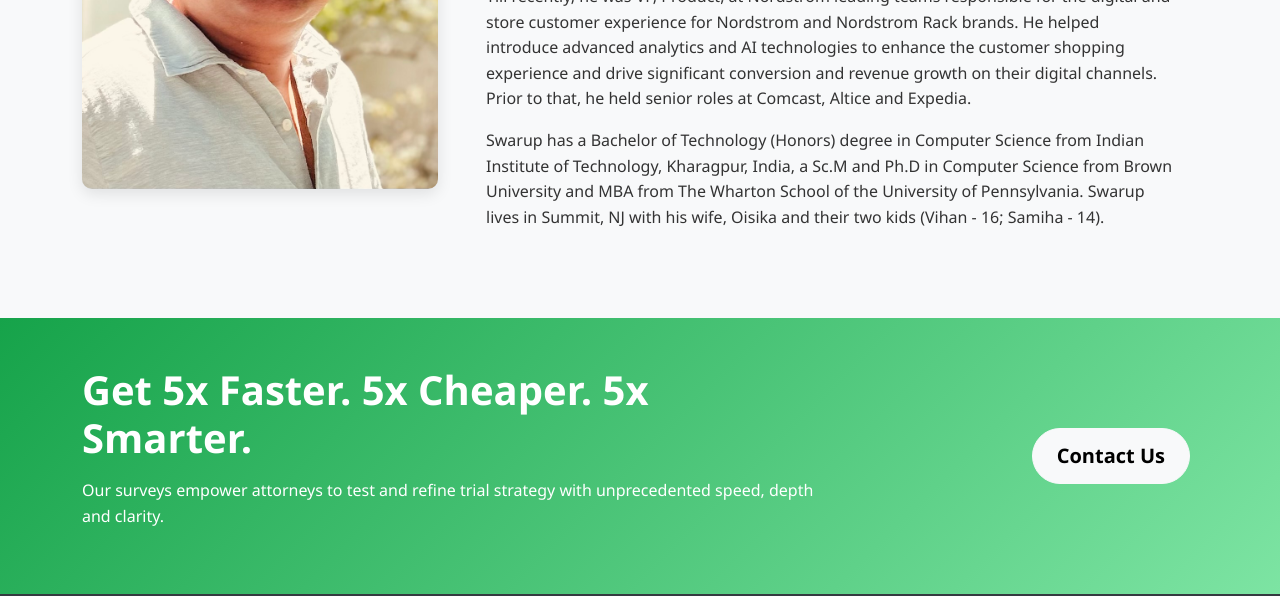
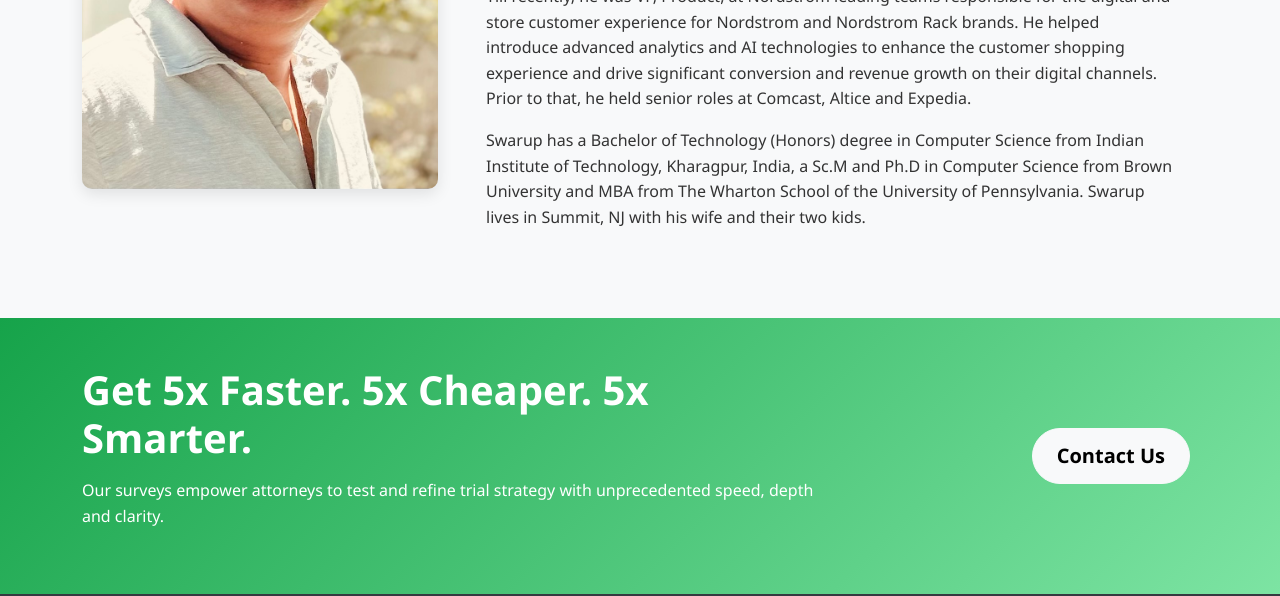
Before and after one commit to Reactomon/vh-ai, a plain HTML site: page team.html in a window 1280 px wide. Shown: the part 2380-2976 px from the top of the page. Drawn offline with nearby package versions, Linux system fonts and the light colour scheme.

Commit message:
Final Change for MVP

```diff
--- a/css/styles.css
+++ b/css/styles.css
@@ -537,7 +537,6 @@ a:hover {
   .navbar-dark .navbar-nav .nav-link.active,
   .navbar-dark .navbar-nav .nav-link:hover {
     color: var(--primary-color);
-    text-decoration: underline;
   }
 }
 @media (max-width: 767.98px) {
--- a/team.html
+++ b/team.html
@@ -311,7 +311,7 @@
                   Kharagpur, India, a Sc.M and Ph.D in Computer Science from
                   Brown University and MBA from The Wharton School of the
                   University of Pennsylvania. Swarup lives in Summit, NJ with
-                  his wife, Oisika and their two kids (Vihan - 16; Samiha - 14).
+                  his wife and their two kids.
                 </p>
               </div>
             </div>
```
